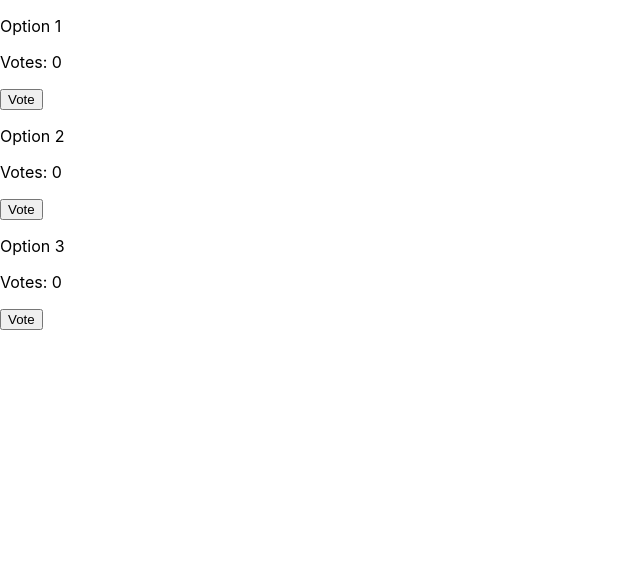
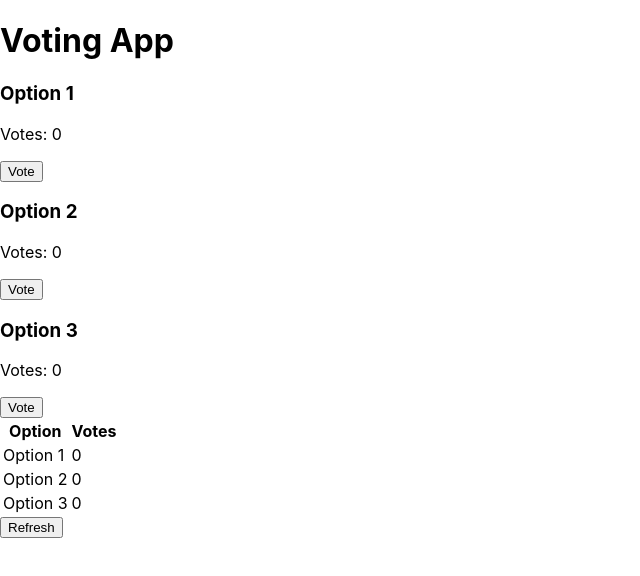
Before and after one commit to NayyerAhmad/React-Voting-App, a React (Create React App) app: page / in a window 1280 px wide. Shown: the top 576 px of the page, without its empty margins (0-640 px from the left). Built offline with nearby package versions, Linux system fonts and the light colour scheme; the HTML template or start-up script is replaced by a standard one.

Commit message:
Added refresh button with confirmation prompt

```diff
--- a/public/style.css
+++ b/public/style.css
@@ -34,6 +34,22 @@ h1 {
     width: 200px;
 }
 
+.votes {
+    margin: 20px 0;
+    width: 100%;
+}
+
+.votes table {
+    border-collapse: collapse;
+    width: 100%;
+}
+
+.votes th, .votes td {
+    border: 1px solid #ddd;
+    padding: 10px;
+    text-align: left;
+}
+
 button {
     background-color: #4CAF50;
     border: none;
--- a/src/App.js
+++ b/src/App.js
@@ -2,25 +2,62 @@ import React, { useState } from "react";
 
 function App() {
   const [options, setOptions] = useState([
-    { id: 1, text: "Option 1" },
-    { id: 2, text: "Option 2" },
-    { id: 3, text: "Option 3" }
+    { id: 1, name: "Option 1", votes: 0 },
+    { id: 2, name: "Option 2", votes: 0 },
+    { id: 3, name: "Option 3", votes: 0 },
   ]);
-  const [votes, setVotes] = useState({});
 
-  const handleVote = optionId => {
-    setVotes({ ...votes, [optionId]: (votes[optionId] || 0) + 1 });
+  const handleVote = (id) => {
+    setOptions(
+      options.map((option) =>
+        option.id === id
+          ? { ...option, votes: option.votes + 1 }
+          : option
+      )
+    );
+  };
+
+  const handleRefresh = () => {
+    if (window.confirm("Are you sure you want to refresh the votes?")) {
+      setOptions([
+        { id: 1, name: "Option 1", votes: 0 },
+        { id: 2, name: "Option 2", votes: 0 },
+        { id: 3, name: "Option 3", votes: 0 },
+      ]);
+    }
   };
 
   return (
-    <div>
-      {options.map(option => (
-        <div key={option.id}>
-          <p>{option.text}</p>
-          <p>Votes: {votes[option.id] || 0}</p>
-          <button onClick={() => handleVote(option.id)}>Vote</button>
-        </div>
-      ))}
+    <div className="container">
+      <h1>Voting App</h1>
+      <div className="options">
+        {options.map((option) => (
+          <div className="option" key={option.id}>
+            <h3>{option.name}</h3>
+            <p>Votes: {option.votes}</p>
+            <button onClick={() => handleVote(option.id)}>Vote</button>
+          </div>
+        ))}
+      </div>
+      <div className="votes">
+        <table>
+          <thead>
+            <tr>
+              <th>Option</th>
+              <th>Votes</th>
+            </tr>
+          </thead>
+          <tbody>
+            {options.map((option) => (
+              <tr key={option.id}>
+                <td>{option.name}</td>
+                <td>{option.votes}</td>
+              </tr>
+            ))}
+          </tbody>
+        </table>
+        <button onClick={handleRefresh}>Refresh</button>
+      </div>
     </div>
   );
 }
```
